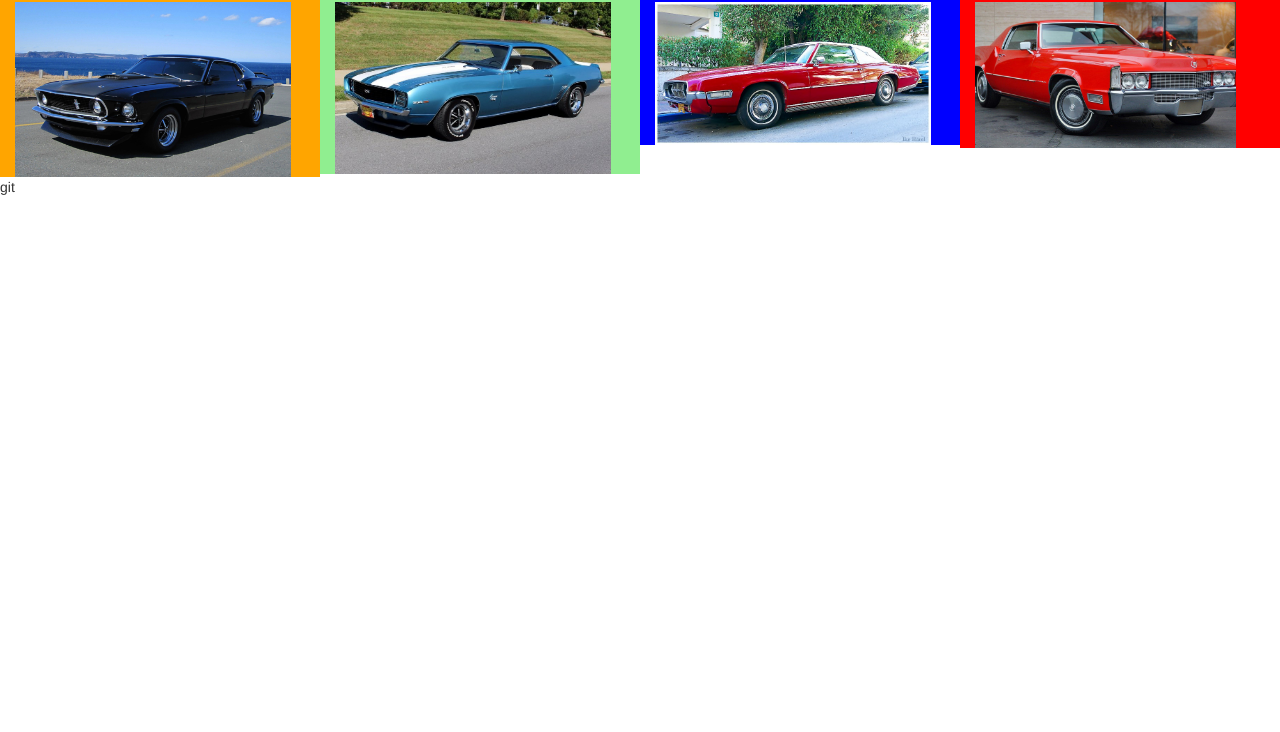
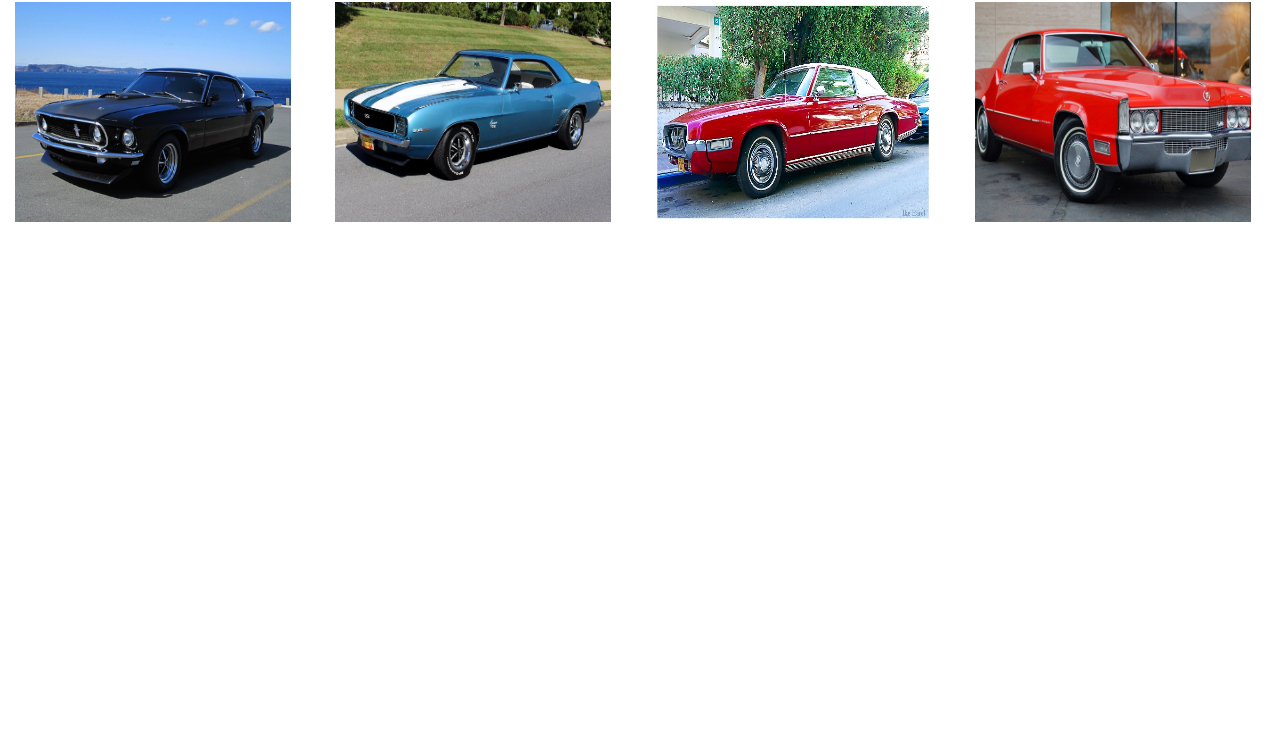
Before and after one commit to edrod1509/bootstrap1, a plain HTML site: page index.html in a window 1280 px wide. Shown: the part 68-800 px from the top of the page. Drawn offline with nearby package versions, Linux system fonts and the light colour scheme.

Commit message:
bck changes

```diff
--- a/index.html
+++ b/index.html
@@ -11,28 +11,27 @@
  <body>
  	<div class="container-fluid">
  		<div class="row">
-	 		<div class="col-sm-6 col-md-3" style="background-color: orange" margin-botom="20px">
+	 		<div class="col-sm-6 col-md-3 ">
 	 			<h1>1969 Mustang </h1>
-	 			<img src="mustang1.jpg" height= "175px" width="95%">
+	 			<img src="mustang1.jpg" height= "220px" width="95%">
 	 		</div>
-	 		<div class="col-sm-6 col-md-3" style="background-color: lightgreen;">
-	 			<h1> 1969 Camaro</h1>
-	 			<img src="camaro1.jpg" height="100%" width="95%">
+	 		<div class="col-sm-6 col-md-3 ">
+	 			<h1> 1969     Camaro</h1>
+	 			<img src="camaro1.jpg" height="220px" width="95%">
 	 		</div>
-	 		<div class="col-sm-6 col-md-3" style="background-color: blue;">
+	 		<div class="col-sm-6 col-md-3 ">
 	 			<h1> 1969 Thunderbird</h1>
-	 			<img src="thunderbird1.jpg" height="100%" width="95%">
+	 			<img src="thunderbird1.jpg" height="220px" width="95%">
 	 		</div>
 
-	 		<div class="col-sm-6 col-md-3" style="background-color: red">
+	 		<div class="col-sm-6 col-md-3 col-xm ">
 
 	 			<h1> 1969 El Dorado</h1>
-	 			<img src="eldorado1.jpg" heght="100%" width="90%">
+	 			<img src="eldorado1.jpg" height="220px" width="95%">
 	 		</div>
  		</div>
  	</div>
 
  </body>
 
-git
  </html>
```
